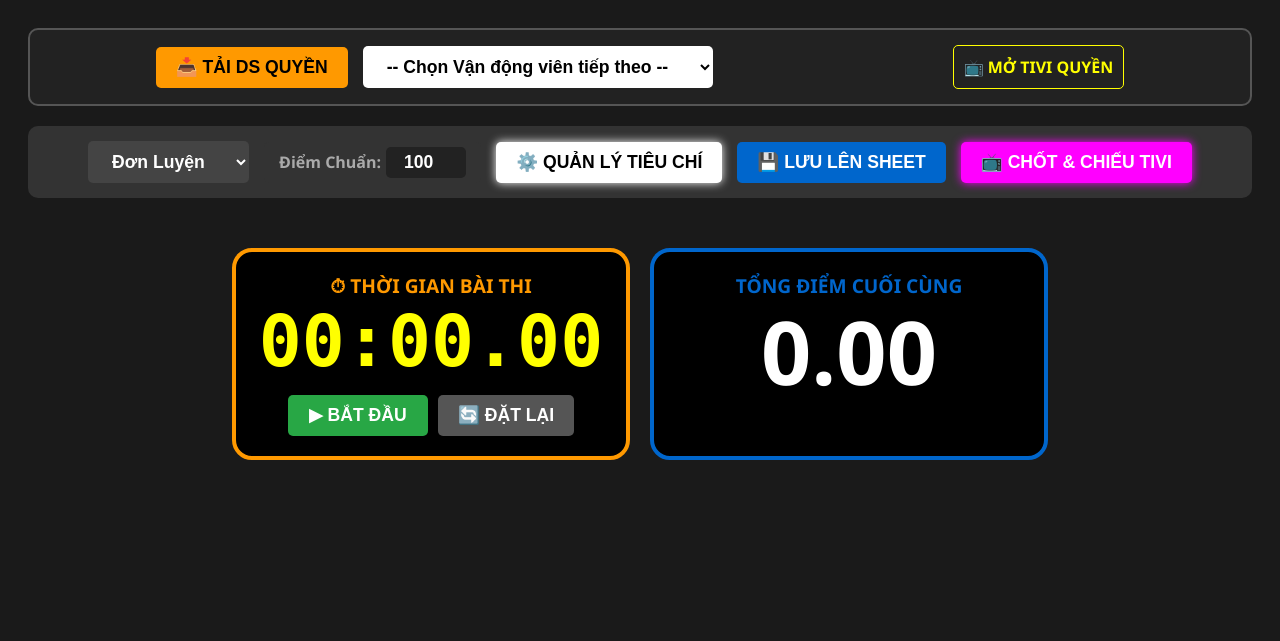
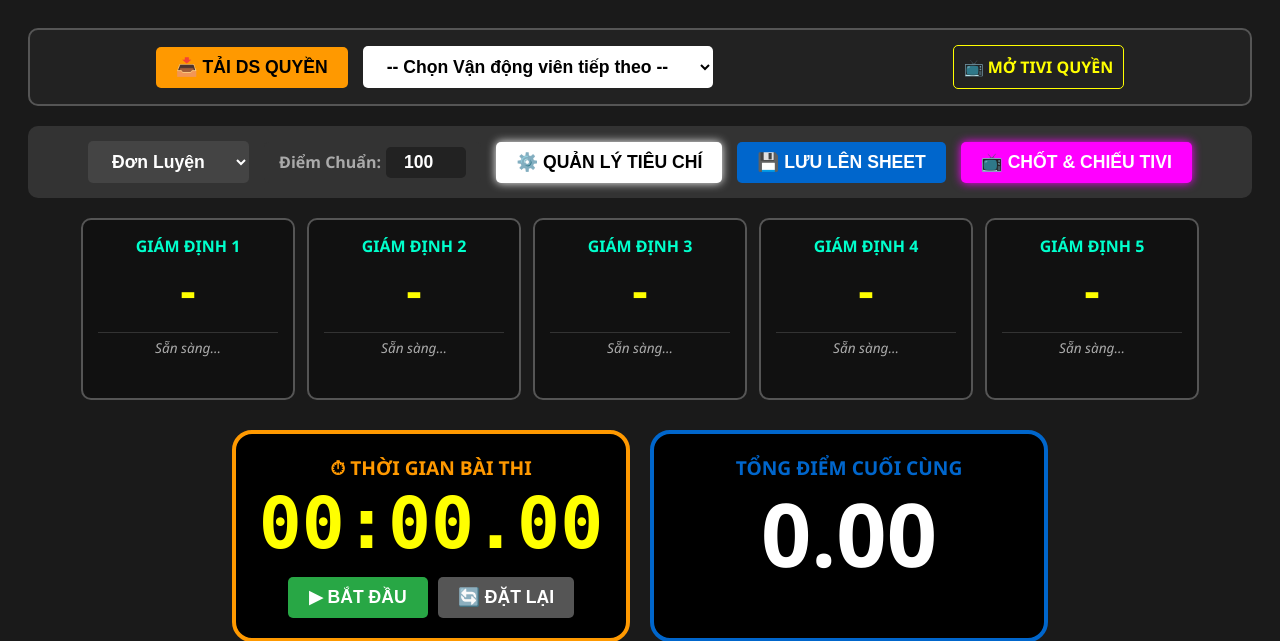
Before and after one commit to soidacungthanhcom/psychic-fishstick, a Flask app: template templates/admin_quyen.html in a window 1280 px wide. Shown: the top 641 px of the page. Run offline with Flask 3, Linux system fonts and the light colour scheme; the template is opened without the code that fills it, so the values that code supplies are empty; some libraries are stand-ins or nearby versions.

Commit message:
Update admin_quyen.html

```diff
--- a/templates/admin_quyen.html
+++ b/templates/admin_quyen.html
@@ -2,7 +2,7 @@
 <html lang="vi">
 <head>
     <meta charset="UTF-8">
-    <title>ADMIN CHẤM QUYỀN V8.5 (TỰ ĐỘNG MỞ TRẬN)</title>
+    <title>ADMIN CHẤM QUYỀN V9.0 (BẢN HOÀN CHỈNH TỰ ĐỘNG HÓA)</title>
     <script src="https://cdnjs.cloudflare.com/ajax/libs/socket.io/4.0.1/socket.io.js"></script>
     <style>
         body { background: #1a1a1a; color: #fff; font-family: 'Segoe UI', sans-serif; text-align: center; padding: 20px; }
@@ -34,6 +34,7 @@
 </head>
 <body>
 
+    <!-- THANH CHỌN VẬN ĐỘNG VIÊN -->
     <div class="control-bar" style="background: #222; border: 2px solid #555;">
         <button onclick="loadList()" style="background: #ff9900; color: #000;">📥 TẢI DS QUYỀN</button>
         <select id="athleteSelect" style="width: 350px; background: #fff; color: #000;">
@@ -43,7 +44,7 @@
         <a href="/viewer_quyen" target="_blank" style="color:yellow; margin-left: 10px; font-weight: bold; text-decoration: none; border: 1px solid yellow; padding: 10px; border-radius: 5px;">📺 MỞ TIVI QUYỀN</a>
     </div>
 
-    <!-- CỤM ĐIỀU KHIỂN CỦA ADMIN -->
+    <!-- CỤM QUẢN LÝ LUẬT & CHỐT ĐIỂM -->
     <div class="control-bar">
         <select id="catSelect" onchange="syncToJudges()" style="background: #444; color: white;">
             <option value="DON_LUYEN">Đơn Luyện</option>
@@ -58,15 +59,23 @@
             <input type="number" id="adminMaxScore" value="100" onchange="syncToJudges()" style="width: 70px; text-align: center; font-weight: bold; padding: 5px; border-radius: 5px; background: #222; color: white;">
         </div>
 
-        <!-- NÚT MỞ BẢNG TÙY CHỈNH TIÊU CHÍ -->
         <button onclick="openCriteriaModal()" style="background: #fff; color: #000; box-shadow: 0 0 10px #fff;">⚙️ QUẢN LÝ TIÊU CHÍ</button>
 
         <button onclick="saveResult()" style="background: #0066cc; color: white;">💾 LƯU LÊN SHEET</button>
         <button onclick="lockAndShowTV()" style="background: #ff00ff; color: white; box-shadow: 0 0 10px #ff00ff;">📺 CHỐT & CHIẾU TIVI</button>
     </div>
 
-    <div class="scores-container" id="scoresBoard"></div>
+    <!-- KHU VỰC 5 GIÁM ĐỊNH -->
+    <div class="scores-container" id="scoresBoard">
+        <!-- Render sẵn giao diện rỗng lúc mới vào -->
+        <script>
+            for(let i=1; i<=5; i++) {
+                document.write(`<div class="judge-box"><div class="judge-title">GIÁM ĐỊNH ${i}</div><div class="judge-score">-</div><div class="judge-details">Sẵn sàng...</div></div>`);
+            }
+        </script>
+    </div>
 
+    <!-- BẢNG ĐỒNG HỒ VÀ TỔNG ĐIỂM -->
     <div class="dashboard">
         <div class="stopwatch-area">
             <div style="color: #ff9900; font-weight: bold; font-size: 1.2em;">⏱ THỜI GIAN BÀI THI</div>
@@ -88,14 +97,12 @@
         <div class="modal-content">
             <h2 style="color:#ffcc00; margin-top:0;">⚙️ TÙY CHỈNH TIÊU CHÍ CHẤM ĐIỂM</h2>
             <h3 style="color:#00ffcc; border-bottom: 1px solid #555; padding-bottom: 10px;" id="modalCatName"></h3>
-
             <table class="crit-table">
                 <thead><tr><th style="text-align: left;">Tên Lỗi (Tiêu chí)</th><th>Điểm trừ</th><th>Loại nút bấm</th><th>Hành động</th></tr></thead>
                 <tbody id="criteriaTableBody"></tbody>
             </table>
-
             <div style="background:#111; padding:15px; border-radius:8px; border:1px dashed #555; display:flex; gap:10px; align-items:center; flex-wrap:wrap;">
-                <input type="text" id="newCritLabel" placeholder="Nhập tên lỗi (Vd: Rớt vũ khí, Đi sai thảm...)" style="flex:2; background:#333; color:#fff; border:1px solid #555; padding:10px;">
+                <input type="text" id="newCritLabel" placeholder="Nhập tên lỗi (Vd: Rớt vũ khí...)" style="flex:2; background:#333; color:#fff; border:1px solid #555; padding:10px;">
                 <input type="number" id="newCritVal" placeholder="-2" value="-2" style="flex:0.5; background:#333; color:#fff; border:1px solid #555; padding:10px; text-align:center;">
                 <select id="newCritType" style="flex:1; background:#333; color:#fff; border:1px solid #555; padding:10px;">
                     <option value="multi">🔴 Trừ nhiều lần (Có đếm số)</option>
@@ -103,10 +110,9 @@
                 </select>
                 <button onclick="addCriteria()" style="background:#28a745; color:white; padding:10px 15px;">➕ THÊM LỖI</button>
             </div>
-
             <div style="margin-top:20px; display:flex; justify-content:flex-end; gap:15px;">
                 <button onclick="closeCriteriaModal()" style="background:#555; color:white;">❌ HỦY BỎ</button>
-                <button onclick="saveAndSyncCriteria()" style="background:#0066cc; color:white; font-size: 1.2em; box-shadow: 0 0 10px #0066cc;">💾 LƯU LẠI & ĐỒNG BỘ CHO GIÁM ĐỊNH</button>
+                <button onclick="saveAndSyncCriteria()" style="background:#0066cc; color:white; font-size: 1.2em; box-shadow: 0 0 10px #0066cc;">💾 LƯU LẠI & ĐỒNG BỘ</button>
             </div>
         </div>
     </div>
@@ -116,7 +122,7 @@
         var lastData = null;
         var currentAthlete = {};
 
-        // BỘ DỮ LIỆU LUẬT THI ĐẤU
+        // BỘ DỮ LIỆU LUẬT THI ĐẤU GỐC
         const criteriaData = {
             'DON_LUYEN': [{ id: 'dl_m1', label: 'Sai động tác', val: -1, type: 'multi' }, { id: 'dl_m2', label: 'Ngập ngừng', val: -2, type: 'multi' }, { id: 'dl_m3', label: 'Bỏ đ.tác / Sai nặng', val: -5, type: 'multi' }, { id: 'dl_m4', label: 'Tấn sai kỹ thuật', val: -1, type: 'multi' }, { id: 'dl_m5', label: 'Mất thăng bằng', val: -2, type: 'multi' }, { id: 'dl_s1', label: 'Sai vị trí kết thúc', val: -2, type: 'single' }, { id: 'dl_s2', label: 'VK chạm nhẹ', val: -2, type: 'single' }, { id: 'dl_s3', label: 'VK chạm nặng', val: -5, type: 'single' }, { id: 'dl_s4', label: 'Quyền, cước chậm', val: -2, type: 'single' }, { id: 'dl_s5', label: 'Thiếu uy lực', val: -2, type: 'single' }, { id: 'dl_s6', label: 'Biểu lộ mệt mỏi', val: -2, type: 'single' }, { id: 'dl_s7', label: 'Quá thời gian quy định', val: -2, type: 'single' }, { id: 'dl_s8', label: 'Thiếu uyển chuyển', val: -2, type: 'single' }, { id: 'dl_s9', label: 'Thiếu ấn tượng', val: -1, type: 'single' }],
             'SONG_LUYEN': [{ id: 'sl_m1', label: 'Sai động tác', val: -1, type: 'multi' }, { id: 'sl_m2', label: 'Ngập ngừng', val: -2, type: 'multi' }, { id: 'sl_m3', label: 'Bỏ đ.tác / Sai nặng', val: -5, type: 'multi' }, { id: 'sl_m4', label: 'Ra khỏi vạch', val: -1, type: 'multi' }, { id: 'sl_s1', label: 'VK chạm nhẹ', val: -2, type: 'single' }, { id: 'sl_s2', label: 'VK chạm nặng', val: -5, type: 'single' }, { id: 'sl_s3', label: 'Xiết/Phản đòn ko rõ', val: -2, type: 'single' }, { id: 'sl_s4', label: 'Ngã không an toàn', val: -2, type: 'single' }, { id: 'sl_s5', label: 'Thiếu nhịp nhàng', val: -1, type: 'single' }, { id: 'sl_s6', label: 'Quyền, cước chậm', val: -2, type: 'single' }, { id: 'sl_s7', label: 'Thiếu uy lực', val: -2, type: 'single' }, { id: 'sl_s8', label: 'Biểu lộ mệt mỏi', val: -2, type: 'single' }, { id: 'sl_s9', label: 'Chậm 5s quy định', val: -2, type: 'single' }, { id: 'sl_s10', label: 'Thiếu ấn tượng', val: -1, type: 'single' }],
@@ -125,7 +131,7 @@
             'TU_VE_NU': [{ id: 'tv_m1', label: 'Ngập ngừng', val: -2, type: 'multi' }, { id: 'tv_m2', label: 'Ra khỏi vạch', val: -1, type: 'multi' }, { id: 'tv_s1', label: 'Cấu trúc/Tấn công kém', val: -2, type: 'single' }, { id: 'tv_s2', label: 'Không liên tục', val: -2, type: 'single' }, { id: 'tv_s3', label: 'Diễu cợt/Ko nghiêm túc', val: -2, type: 'single' }, { id: 'tv_s4', label: 'Thiếu 1 đòn cơ bản', val: -3, type: 'single' }, { id: 'tv_s5', label: 'Quyền cước thiếu uy lực', val: -2, type: 'single' }, { id: 'tv_s6', label: 'Tránh né chậm', val: -2, type: 'single' }, { id: 'tv_s7', label: 'Thể lực không tốt', val: -2, type: 'single' }, { id: 'tv_s8', label: 'Xiết/Phản đòn ko rõ', val: -2, type: 'single' }, { id: 'tv_s9', label: 'Ngã không an toàn', val: -2, type: 'single' }, { id: 'tv_s10', label: 'Thiếu nhịp nhàng', val: -2, type: 'single' }, { id: 'tv_s11', label: 'Thiếu ấn tượng', val: -2, type: 'single' }]
         };
 
-        // --- CÁC HÀM XỬ LÝ GIAO DIỆN TÙY CHỈNH LUẬT ---
+        // --- MODAL TÙY CHỈNH TIÊU CHÍ ---
         function openCriteriaModal() { let catSelect = document.getElementById('catSelect'); document.getElementById('modalCatName').innerText = "Đang chỉnh sửa luật thi: " + catSelect.options[catSelect.selectedIndex].text; renderCriteriaTable(); document.getElementById('criteriaModal').style.display = 'flex'; }
         function closeCriteriaModal() { document.getElementById('criteriaModal').style.display = 'none'; }
         function renderCriteriaTable() { let tbody = document.getElementById('criteriaTableBody'); let cat = document.getElementById('catSelect').value; tbody.innerHTML = ''; criteriaData[cat].forEach((item, index) => { let typeText = item.type === 'multi' ? '<span style="color:#ff6666; font-weight:bold;">🔴 Trừ nhiều lần</span>' : '<span style="color:#ffcc00; font-weight:bold;">⭐ Trừ 1 lần</span>'; tbody.innerHTML += `<tr style="border-bottom:1px solid #444;"><td style="text-align:left;">${item.label}</td><td style="color:#ff4d4d; font-weight:bold; font-size:1.2em;">${item.val}</td><td>${typeText}</td><td><button onclick="deleteCriteria(${index})" style="background:#cc0000; color:white; padding:5px 10px; font-size:0.9em;">XÓA LỖI</button></td></tr>`; }); }
@@ -140,9 +146,7 @@
             socket.emit('quyen_admin_sync', { category: cat, maxScore: max, criteria: currentCrit });
         }
 
-        // ==========================================
-        // CÁC HÀM HOẠT ĐỘNG CHÍNH
-        // ==========================================
+        // --- ĐỒNG HỒ BẤM GIỜ ---
         let swInterval; let swStartTime; let swElapsedTime = 0; let swIsRunning = false;
         function toggleStopwatch() {
             let btn = document.getElementById('btnStartTimer');
@@ -156,6 +160,7 @@
         }
         function resetStopwatch() { clearInterval(swInterval); swIsRunning = false; swElapsedTime = 0; document.getElementById('stopwatchDisplay').innerText = "00:00.00"; let btn = document.getElementById('btnStartTimer'); btn.innerText = "▶ BẮT ĐẦU"; btn.style.background = "#28a745"; }
 
+        // --- KẾT NỐI TẢI DANH SÁCH ---
         function loadList() {
             let btn = document.querySelector("button[onclick='loadList()']");
             let oldText = btn.innerText; btn.innerText = "⏳...";
@@ -166,20 +171,38 @@
             }).catch(e => { btn.innerText = oldText; alert("Lỗi kết nối!"); });
         }
 
-        // --- CƠ CHẾ CHỌN VĐV TỰ ĐỘNG RESET TRẬN MỚI ---
+        // =======================================================
+        // LÕI XỬ LÝ: TỰ ĐỘNG RESET MỌI THỨ KHI ĐỔI VĐV
+        // =======================================================
         document.getElementById('athleteSelect').addEventListener('change', function() {
             if(this.value) {
                 currentAthlete = JSON.parse(this.value);
                 document.getElementById('athleteInfo').innerText = `Đang thi: ${currentAthlete.name} | ${currentAthlete.category}`;
 
-                // Tự động xóa điểm cũ, reset đồng hồ và MỞ KHÓA Giám định
+                // 1. Dọn dẹp giao diện Admin ngay lập tức cho mượt mắt
+                let container = document.getElementById('scoresBoard');
+                container.innerHTML = '';
+                for(let i=1; i<=5; i++) {
+                    container.innerHTML += `<div class="judge-box"><div class="judge-title">GIÁM ĐỊNH ${i}</div><div class="judge-score">-</div><div class="judge-details">Sẵn sàng...</div></div>`;
+                }
+                document.getElementById('totalScore').innerText = "0.00";
+                lastData = null;
+
+                // 2. Ép Server xóa điểm và Bắn tín hiệu MỞ KHÓA Giám định
                 socket.emit('reset_scores');
                 resetStopwatch();
 
-                // Cảnh báo nhẹ nếu chọn sai nội dung thi đấu
+                // 3. ĐẨY TÊN VÀ ĐƠN VỊ VĐV SANG THẲNG TIVI
+                socket.emit('admin_update', {
+                    type: 'quyen_standby',
+                    name: currentAthlete.name,
+                    unit: currentAthlete.unit
+                });
+
+                // 4. Cảnh báo nếu chọn sai nội dung thi đấu
                 let catSelect = document.getElementById('catSelect');
                 if(catSelect.value !== currentAthlete.category) {
-                    alert(`⚠️ VĐV này thi nội dung ${currentAthlete.category}, vui lòng chọn lại đúng Nội dung và bấm 'LƯU & ĐỒNG BỘ' ở phần Quản lý tiêu chí nếu cần!`);
+                    alert(`⚠️ Chú ý: VĐV này thi Nội dung ${currentAthlete.category}!\nHãy chỉnh đúng Nội dung ở thanh màu xám bên dưới, sau đó bấm [⚙️ QUẢN LÝ TIÊU CHÍ] -> [LƯU & ĐỒNG BỘ] để đổi luật cho Giám định nhé.`);
                 }
             } else {
                 currentAthlete = {};
@@ -188,12 +211,18 @@
         });
 
         socket.on('update_board', function(data) {
-            lastData = data; let container = document.getElementById('scoresBoard'); container.innerHTML = '';
-            data.scores.forEach(s => {
-                let isDropped = data.dropped.includes(s.id);
-                container.innerHTML += `<div class="judge-box ${isDropped ? 'box-dropped' : ''}"><div class="judge-title">GIÁM ĐỊNH ${s.id}</div><div class="judge-score ${isDropped ? 'dropped' : ''}">${s.val || '-'}</div><div class="judge-details">${s.details || 'Chờ chấm...'}</div></div>`;
-            });
-            document.getElementById('totalScore').innerText = data.total;
+            lastData = data;
+            let container = document.getElementById('scoresBoard');
+
+            // Chỉ cập nhật bảng điểm nếu Server trả về dữ liệu có thật (chống nháy màn hình)
+            if(data.scores && data.scores.length > 0) {
+                container.innerHTML = '';
+                data.scores.forEach(s => {
+                    let isDropped = data.dropped.includes(s.id);
+                    container.innerHTML += `<div class="judge-box ${isDropped ? 'box-dropped' : ''}"><div class="judge-title">GIÁM ĐỊNH ${s.id}</div><div class="judge-score ${isDropped ? 'dropped' : ''}">${s.val || '-'}</div><div class="judge-details">${s.details || 'Chờ chấm...'}</div></div>`;
+                });
+                document.getElementById('totalScore').innerText = data.total;
+            }
         });
 
         function saveResult() {
```
